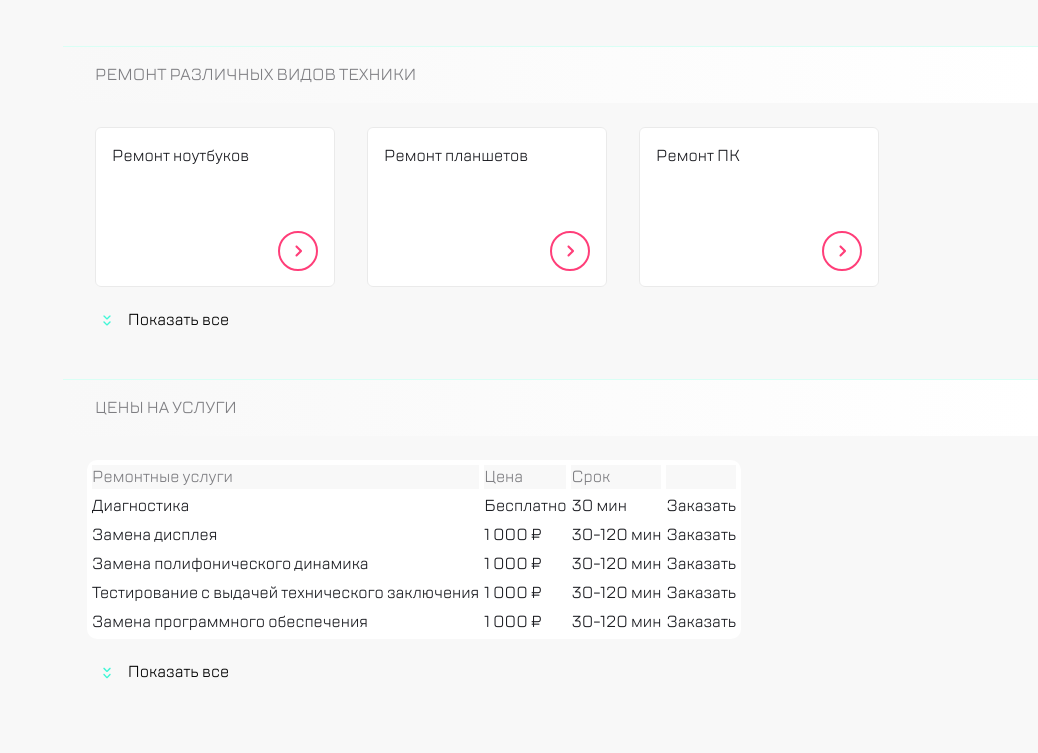
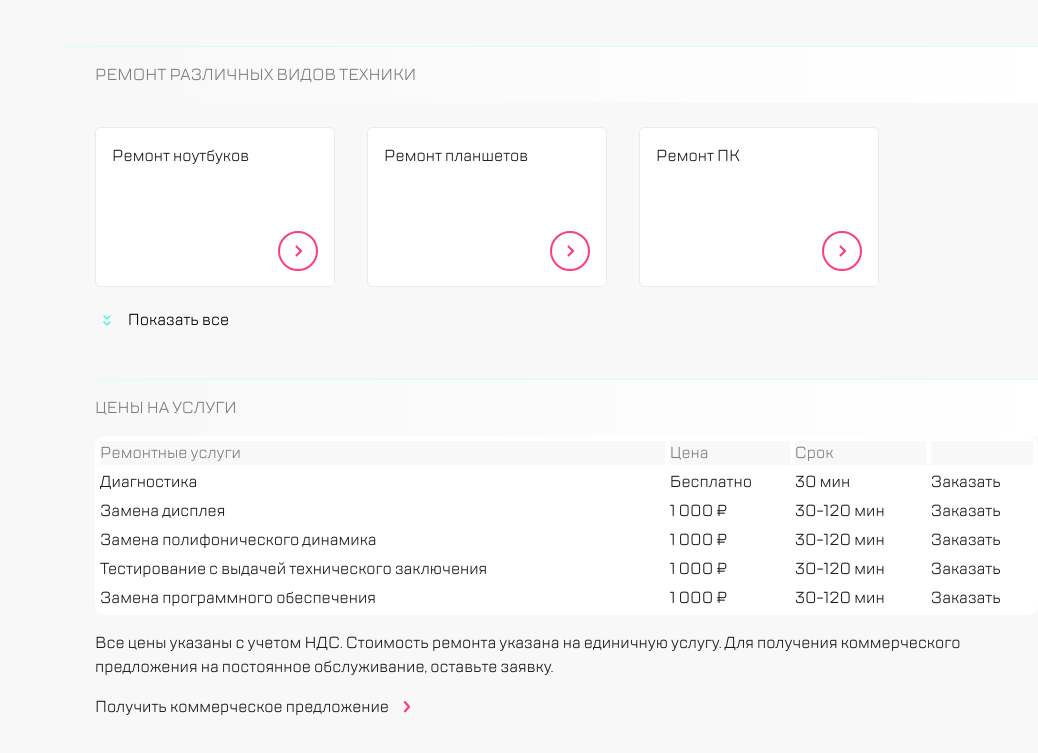
Before and after one commit to ElenaShumi/WebCore, a website built with webpack: page src/index.html in a window 1280 px wide. Shown: the part 1029-1782 px from the top of the page, without its empty margins (242-1280 px from the left). Before the commit the page ends 1761 px from the top, so only its background shows below. Built offline with nearby package versions, Linux system fonts and the light colour scheme.

Commit message:
changes priceContainer.scss

```diff
--- a/src/index.html
+++ b/src/index.html
@@ -256,9 +256,8 @@
                 </div>
             </div>
         </div>
-        <button class="container__button technic__button" type="button">
-            <span>Показать все</span>
-        </button>
+        <p class="container__text">Все цены указаны с учетом НДС. Стоимость ремонта указана на единичную услугу. Для получения коммерческого предложения на постоянное обслуживание, оставьте заявку.</p>
+        <a class="container__link" href="#">Получить коммерческое предложение</a>
     </section>
     <aside class="mobile-menu">
       <div class="header-menu">
--- a/src/scss/blocks/__priceContainer.scss
+++ b/src/scss/blocks/__priceContainer.scss
@@ -1,11 +1,45 @@
-@media (min-width: 768px) {
-  .container__table {
-    margin: $indentLeft768;
+.container.price {
+  margin-left: $indentLeft;
+
+  @media (min-width: 768px) {
+    margin-left: $indentLeft768;
   }
 
+  @media (min-width: 1120px) {
+    margin-left: $indentLeft1120;
+  }
+  .container__header {
+    padding-left: 0;
+  }
+
+}
+
+  .conteiner__text {
+    margin-top: 16px;
+
+    @media (min-width: 768px) {
+      display: inline-block;
+      margin-top: $indentBlockBottom;
+      margin-bottom: 16px;
+
+      width: 421px;
+    }
+  }
+
+  .container__link {
+    display: inline-block;
+    color: $text;
+    font-weight: 500;
+    width: 316px;
+
+    background: url('/src/img/Line.svg') 100% no-repeat;
+  }
+
+
+  @media (min-width: 768px) {
   .table {
     display: table;
-    // width: 100%;
+    width: 100%;
     border: none;
     border-collapse: separate;
     border-spacing: 5px;
@@ -24,9 +58,6 @@
           background-color: $bgColor;
         }
       }
-
-
-
     }
 
     &__td {
@@ -34,8 +65,6 @@
       // width: 33.3%;
       vertical-align: top;
       padding: 0;
-
-
     }
   }
 }
```
Also changed, not shown: src/img/Line.svg (added).
